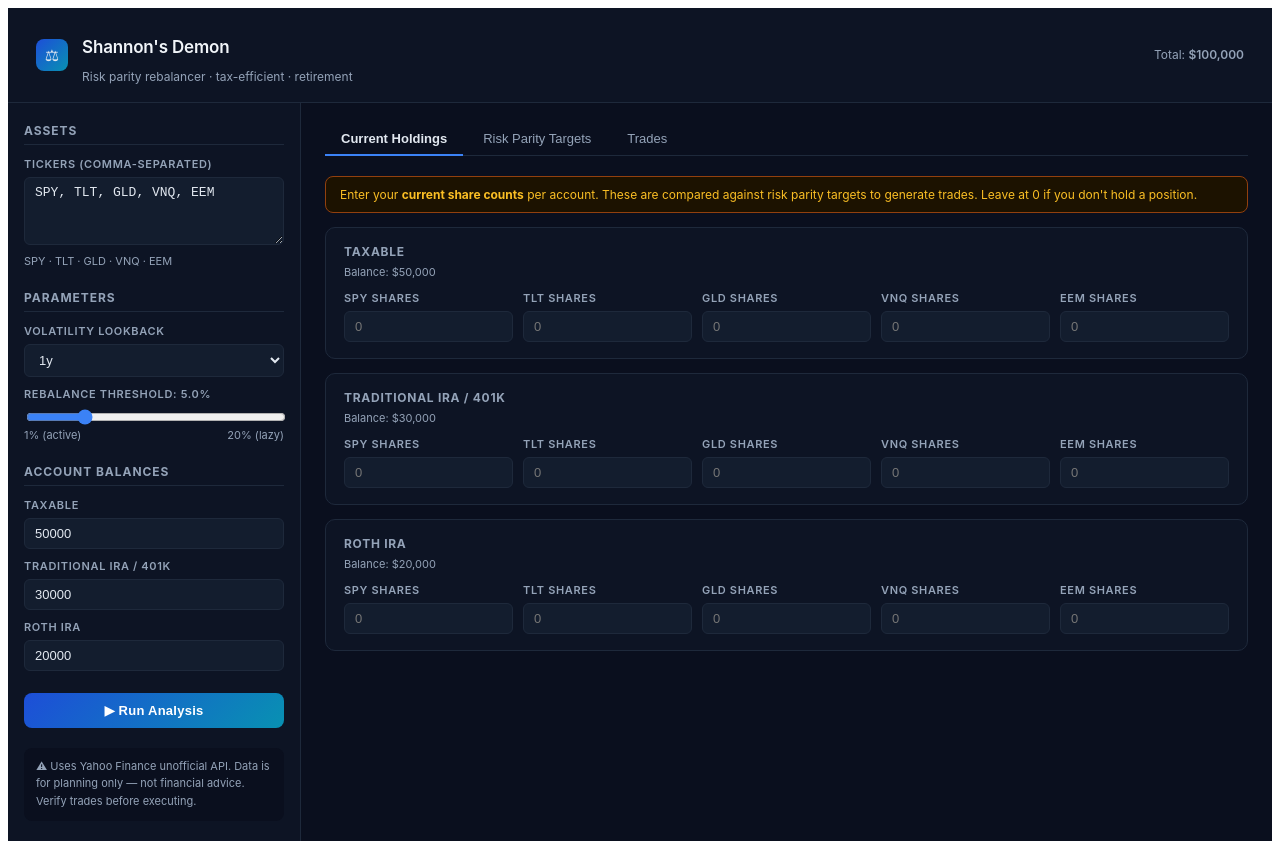
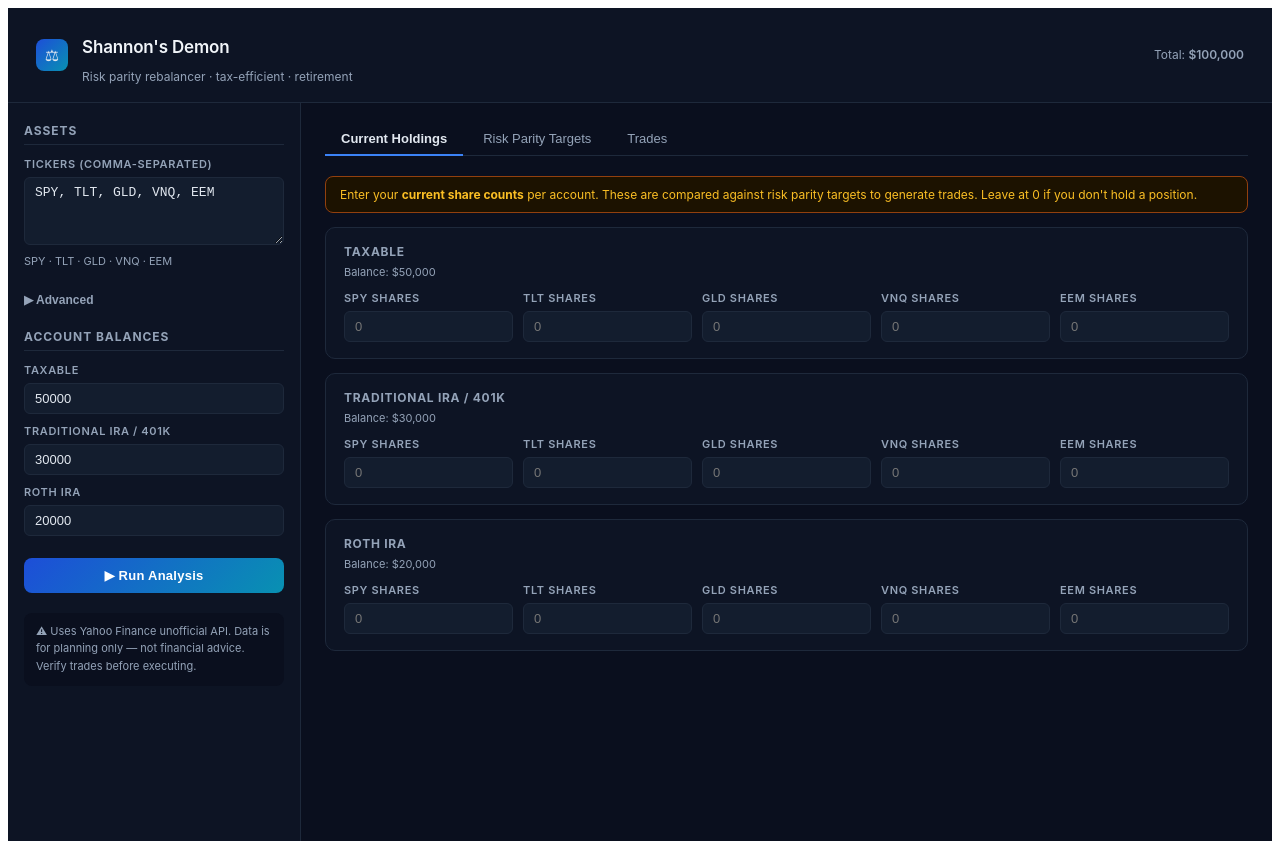
Before and after one commit to paruff/shannonsdemon, a React (Vite) app: page / in a window 1280 px wide. Built offline with nearby package versions, Linux system fonts and the light colour scheme; the HTML template or start-up script is replaced by a standard one.

Commit message:
ux: add progressive disclosure + run button validation

```diff
--- a/src/App.jsx
+++ b/src/App.jsx
@@ -114,6 +114,7 @@ export default function App() {
 
   // ── UI tabs
   const [tab, setTab] = useState('holdings'); // holdings | analysis | trades
+  const [showAdvanced, setShowAdvanced] = useState(false);
 
   // ── Load persisted state
   useEffect(() => {
@@ -135,6 +136,7 @@ export default function App() {
   }, [tickers, lookback, threshold, accounts, currentHoldings]);
 
   const totalValue = Object.values(accounts).reduce((a, b) => a + (b || 0), 0);
+  const canRun = tickers.length > 0 && totalValue > 0;
 
   // ── Compute current weights from holdings
   const currentValueByTicker = {};
@@ -405,8 +407,26 @@ export default function App() {
             </div>
           </div>
 
-          {/* Lookback & Threshold */}
+          {/* Advanced (collapsible) */}
           <div style={S.section}>
+            <button
+              type="button"
+              onClick={() => setShowAdvanced(v => !v)}
+              style={{
+                background: 'none',
+                border: 'none',
+                color: '#94a3b8',
+                cursor: 'pointer',
+                fontSize: 12,
+                padding: 0,
+                fontWeight: 600,
+              }}
+              aria-expanded={showAdvanced}
+            >
+              {showAdvanced ? '▼' : '▶'} Advanced
+            </button>
+            {showAdvanced && (
+              <div style={{ marginTop: 12 }}>
                 <div style={S.sectionTitle}>Parameters</div>
                 <label style={S.label} htmlFor="lookback-select">
                   Volatility lookback
@@ -447,6 +467,8 @@ export default function App() {
                   <span>20% (lazy)</span>
                 </div>
               </div>
+            )}
+          </div>
 
           {/* Account Balances */}
           <div style={S.section}>
@@ -470,9 +492,12 @@ export default function App() {
 
           {/* Run button */}
           <button
-            style={{ ...S.btn, ...(analysisState === 'loading' ? S.btnDisabled : {}) }}
+            style={{
+              ...S.btn,
+              ...(analysisState === 'loading' || !canRun ? S.btnDisabled : {}),
+            }}
             onClick={runAnalysis}
-            disabled={analysisState === 'loading'}
+            disabled={analysisState === 'loading' || !canRun}
           >
             {analysisState === 'loading' ? '⏳ Fetching data…' : '▶ Run Analysis'}
           </button>
```
Lines whose indentation alone changed are shown as unchanged.
